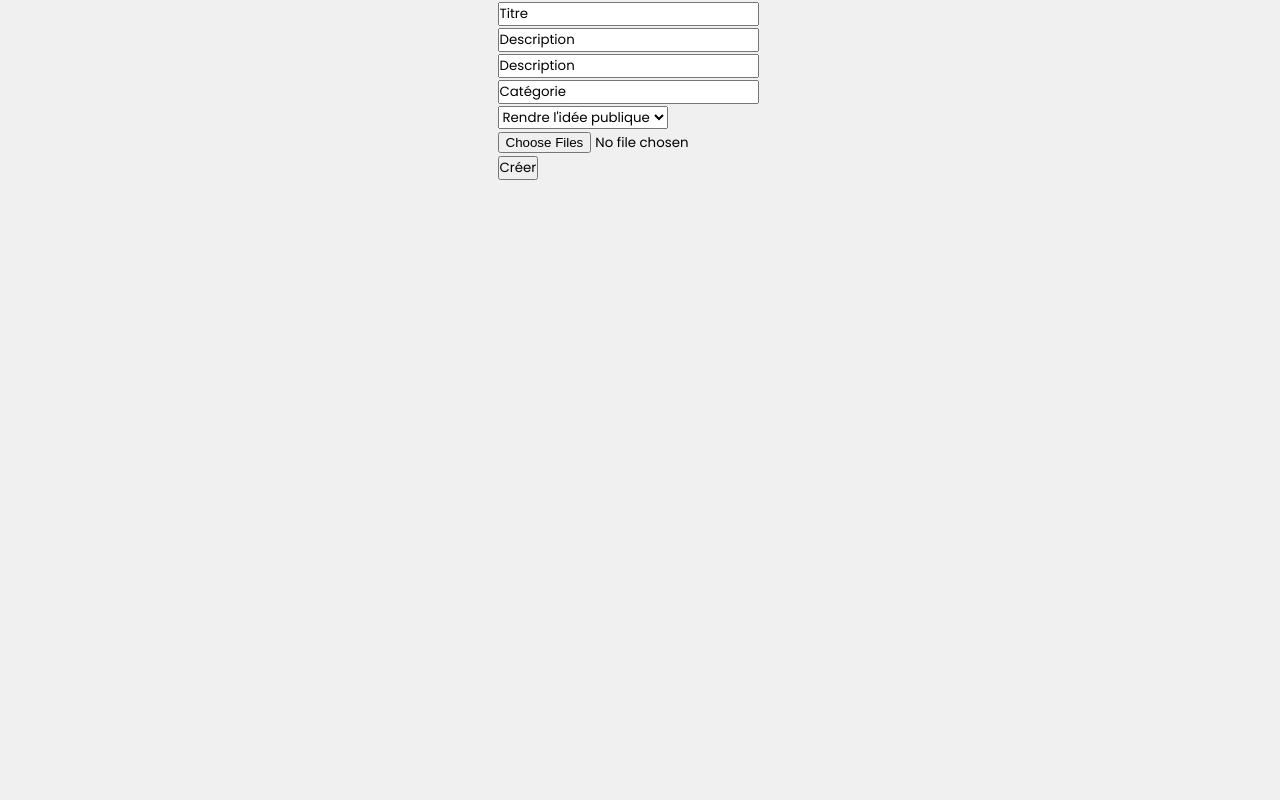
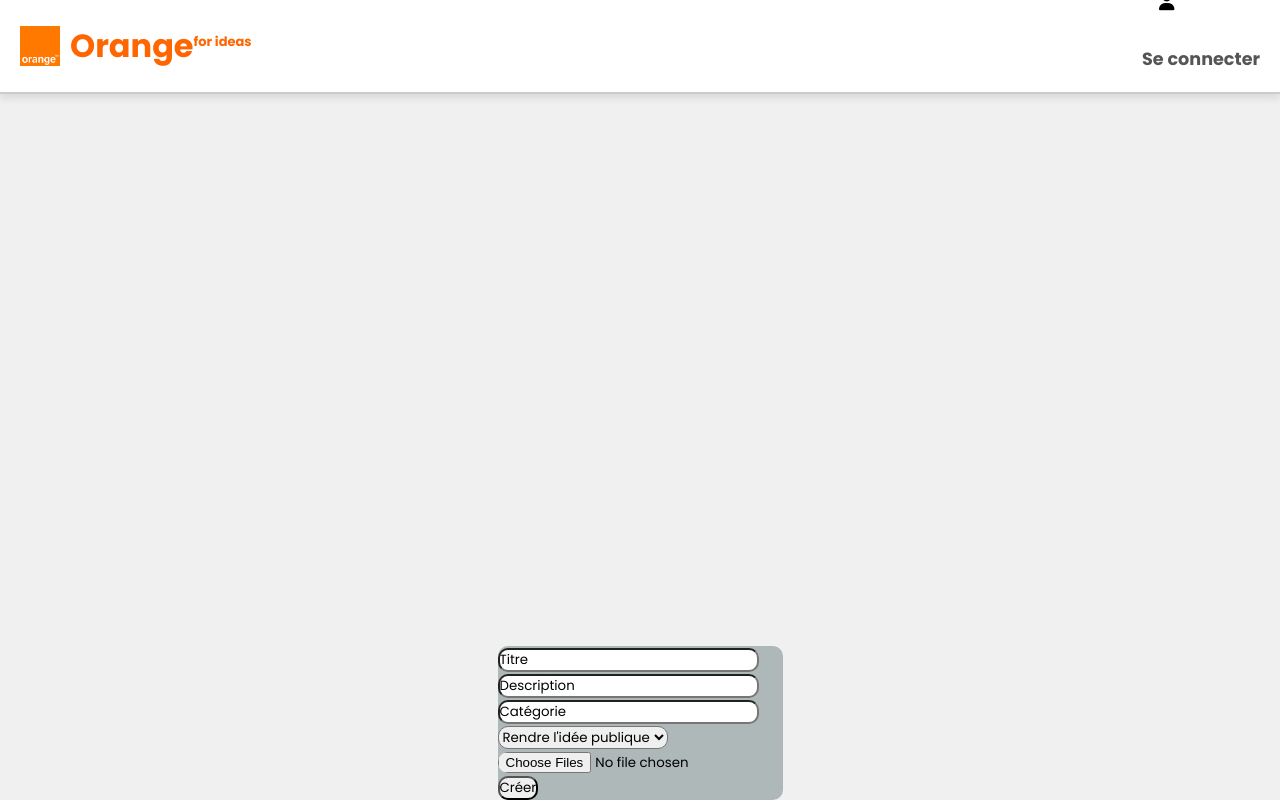
Before and after one commit to AnnaNdoye/ProjetIdee, a PHP site: page /html/Idee/CreationIdee.html in a window 1280 px wide. Run offline with PHP 8.4, Linux system fonts and the light colour scheme; some libraries are stand-ins or nearby versions.

Commit message:
Modifier

```diff
--- a/html/Idee/CreationIdee.html
+++ b/html/Idee/CreationIdee.html
@@ -11,13 +11,24 @@
         <title>Profil</title>
     </head>
     <body>
+        <div class="header">
+            <div class="logo" onclick="location.href='Accueil.html'">
+                <img src="../../static/img/icon.png">
+                <h1>Orange</h1>
+                <h3><span class="for-ideas">for ideas</span></h3>
+            </div>
+            <div class="connect_entete">
+                <i class="fas fa-user"></i>
+                <a href="../Connexion.php"><strong>Se connecter</strong></a>
+            </div>
+        </div>
+
+        <div>
+
+        </div>
         <form methode="POST" enctype="multipart/form-data">
             <div>
                 <input class="mettre" type="text" placeholder="Titre" name="titre" required>
-            </div>
-
-            <div>
-                <input class="mettre" type="text" placeholder="Description" name="description" required>
             </div>
 
             <div>
--- a/static/css/style6.css
+++ b/static/css/style6.css
@@ -6,3 +6,14 @@
     margin: 0;
     padding: 0;
 }
+
+form
+{
+    background-color: rgb(174, 184, 184);
+    border-radius: 10px;
+}
+
+input, select
+{
+    border-radius: 10px;
+}
```
